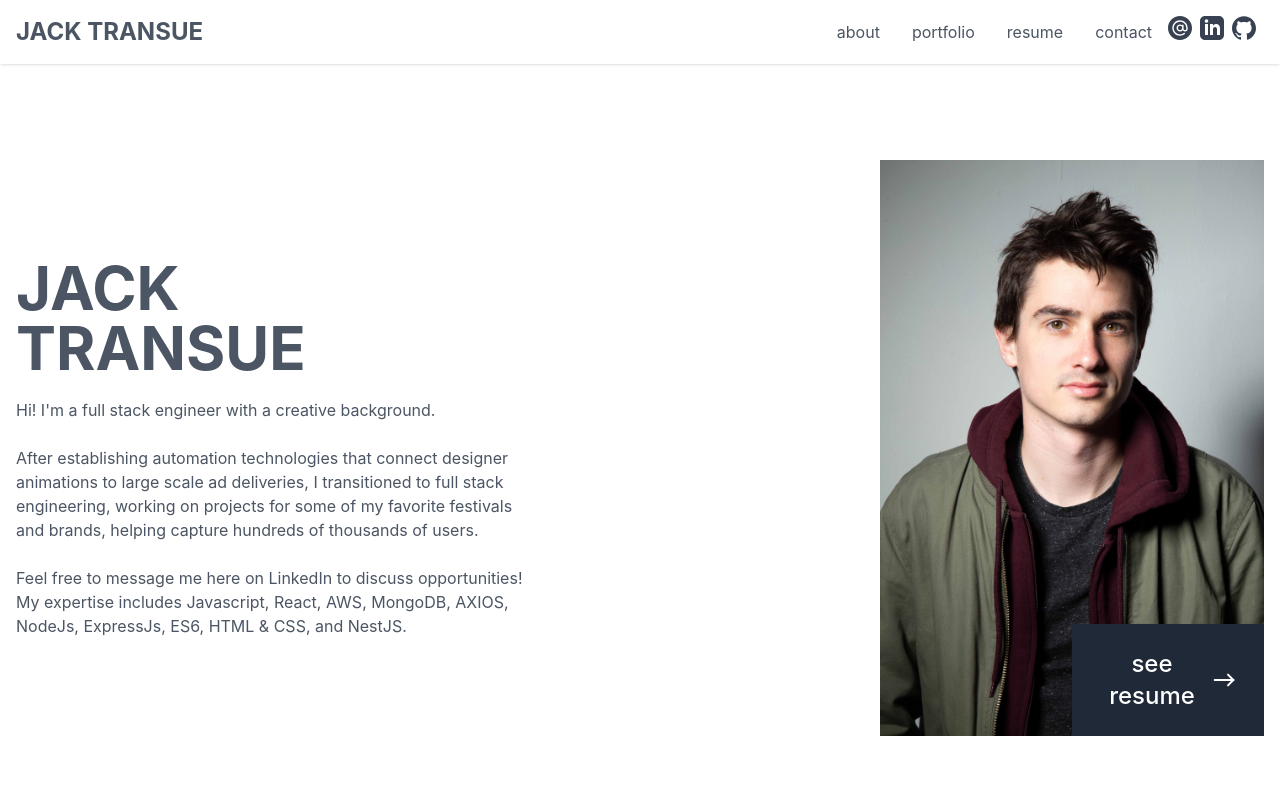
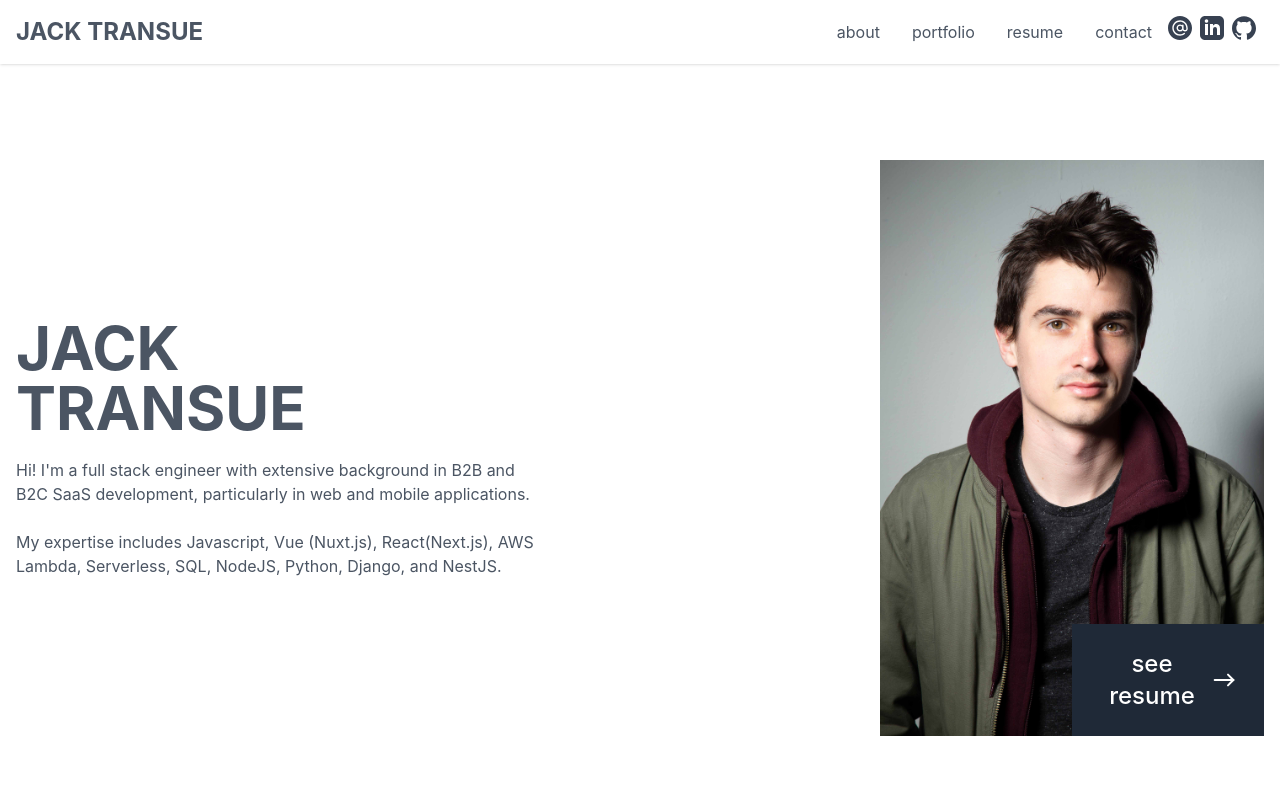
Before and after one commit to Kiwi3p/portfolio-site-2022, a Next.js app: page / in a window 1280 px wide. Shown: the top 800 px of the page. Built offline with nearby package versions, Linux system fonts and the light colour scheme.

Commit message:
080324 changes

```diff
--- a/data/portfolioData.json
+++ b/data/portfolioData.json
@@ -27,14 +27,14 @@
             "nuxt": true
           }
         ],
-        "DESCRIPTION": "ExpoPro is a Nuxt based multi tenant application that incorporates a robust back end. It's design is to allow multiple events to book multiple vendors, booths, and attendees for conventions. It's broad design allows for mutiple conventions to be run at once, with everything from venue layouts, to attendee particiaption being tracked.",
+        "DESCRIPTION": "ExpoPro is a Nuxt based multi tenant application that incorporates a robust back end. By design, it allows multiple clients to book multiple vendors, booths, and attendees for conventions and events. It's broad design allows for mutiple conventions to be run at once, with everything from venue layouts, to attendee participation being tracked.",
         "TECHHEADER": "Database architecture",
         "TECHDESCRIPTION": "The site architecture incorporates a Tailwind CSS based Nuxt front end, and a ColdFusion based backend using MsSql",
         "TECHIMG": "/assets/img/stova2.png",
         "FINDOUT": false,
         "FOOTERIMG": "/assets/img/fnds-logo.png",
         "GITHUBHEADER": "See more about the project.",
-        "SITELINK": "https://www.friendstheexperience.com/"
+        "SITELINK": "https://friends-staging-2021.netlify.app/"
       }
     ]
   },
@@ -67,14 +67,14 @@
             "nuxt": true
           }
         ],
-        "DESCRIPTION": "The Friends Experience is an experiential event run across the country, and soon across the world. As a result it requires a robust Vue based web app. <br/><br/> As a result, this web app dictates itself in an entirely data driven way. By utilizing Netlify's headless CMS, pages and posts can be added using simple JSON data. That being said, there are very few components to this page, yet those components consist of an organized tree of terinary operations that allow the site to seamlessly build based on the JSON data. As a result, whole micro sites can be built based off of a small subset of data. The site was designed this way to allow my team to both edit the site, and add new markets when need be.",
+        "DESCRIPTION": "The Friends Experience is an experiential event run across the country, and soon across the world. As a result it requires a robust Vue based web app. <br/><br/> As a result, this web app dictates itself in an entirely dynamic way. By utilizing Netlify's headless CMS, pages and posts can be added using simple JSON data. That being said, there are very few components to this page, yet those components consist of an organized tree of terinary operations that allow the site to seamlessly build based on the JSON data. As a result, whole micro sites can be built based off of a small subset of data. The site was designed this way to allow my team to both edit the site, and add new markets when need be.",
         "TECHHEADER": "Database architecture",
-        "TECHDESCRIPTION": "On top of a robust CMS, this site has a serverless AWS back-end for storing user information. Based on our emerging markets, we have functions that tie email signups based on routes, or by user choice. <br /><br />Currently we have markets from around the world. In order to properly filter this information, I had to create a function that sends \"tags\" from our front end to our back end. These tags are then filtered to our three different databases. The Tradable Bits CRM takes this data in and analyzes it against other customers. The Mailchimp API inputs our data and organizes it into localized data, allowing for email automation to be triggered by this same function. Finally, I have a function that saves this information with it's approriate tag metadata save to a SQL DynamoDB database as a backup",
+        "TECHDESCRIPTION": "On top of a robust CMS, this site has a serverless AWS back-end for storing user information. Based on our emerging markets, we have functions that tie email signups based on routes, or by user choice. <br /><br />Currently we have markets from around the world. In order to properly filter this information, I had to create a function that sends tags from our front end to our back end. These tags are then filtered to our three different databases. The Tradable Bits CRM takes this data in and analyzes it against other customers. The Mailchimp API inputs our data and organizes it into localized data, allowing for email automation to be triggered by this same function. Finally, I have a function that saves this information with it's approriate tag metadata save to a SQL DynamoDB database as a backup",
         "TECHIMG": "/assets/img/Friends-diagram.png",
         "FINDOUT": true,
         "FOOTERIMG": "/assets/img/fnds-logo.png",
         "GITHUBHEADER": "See more about the project.",
-        "SITELINK": "https://www.friendstheexperience.com/"
+        "SITELINK": "https://friends-staging-2021.netlify.app/"
       }
     ]
   },
--- a/pages/index.tsx
+++ b/pages/index.tsx
@@ -15,19 +15,11 @@ const Home: NextPage = () => {
         btn="see resume"
         url="/assets/uploads/JackTransueResume-010924.pdf"
       >
-        Hi! I&apos;m a full stack engineer with a creative background.
+        Hi! I&apos;m a full stack engineer with extensive background in B2B and B2C SaaS development, particularly in web and mobile applications.
         <br/>
         <br/>
-        After establishing automation technologies that connect designer animations to
-        large scale ad deliveries, I transitioned to full stack engineering,
-        working on projects for some of my favorite festivals and brands,
-        helping capture hundreds of thousands of users.
-        <br/>
-        <br/>
-        Feel free to message me
-        here on LinkedIn to discuss opportunities! My expertise includes
-        Javascript, React, AWS, MongoDB, AXIOS, NodeJs, ExpressJs, ES6, HTML &
-        CSS, and NestJS.
+        My expertise includes
+        Javascript, Vue (Nuxt.js), React(Next.js), AWS Lambda, Serverless, SQL, NodeJS, Python, Django, and NestJS.
       </Hero>
       <PortfolioBlocks />
     </Layout>
```
Also changed, not shown: data/game.json (+4 -4 lines).
